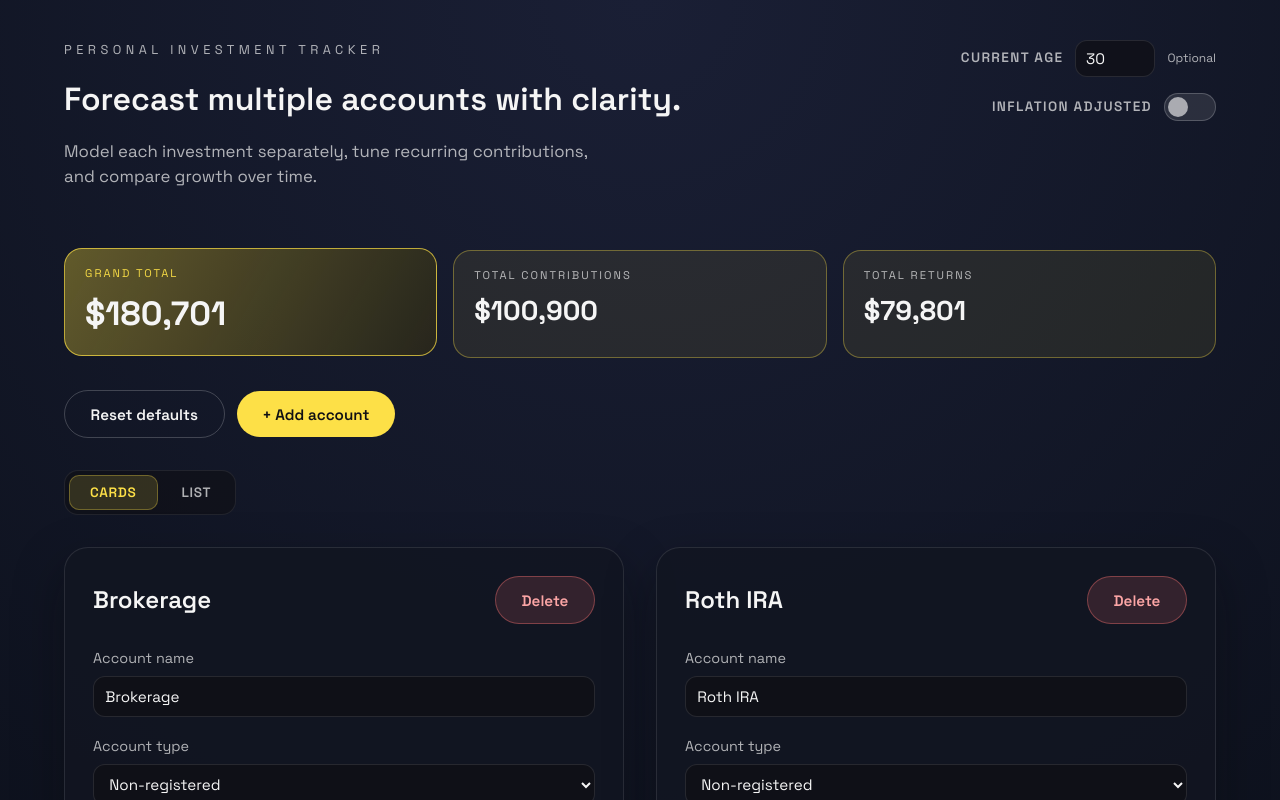
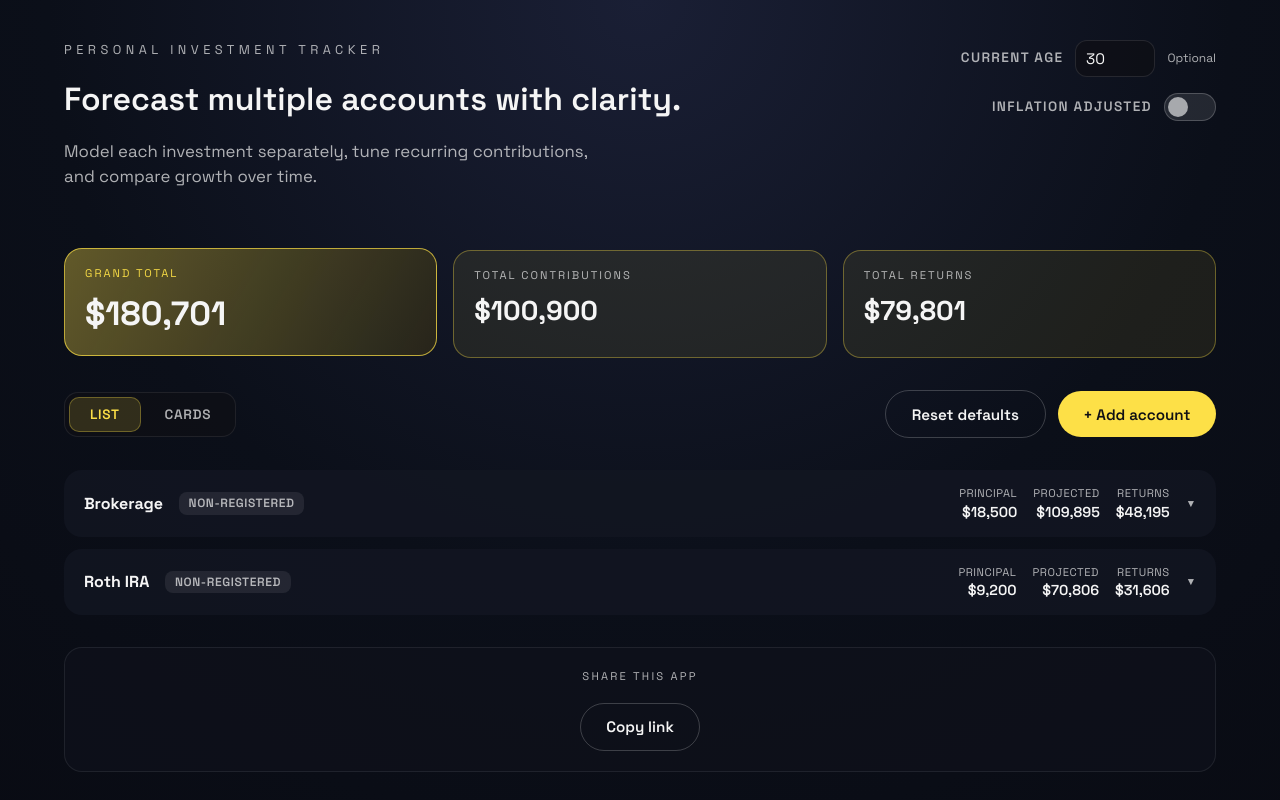
Before and after one commit to jessica-iacovozzi/investment-tracker, a React (Vite) app: page / in a window 1280 px wide. Shown: the top 800 px of the page. Built offline with nearby package versions, Linux system fonts and the light colour scheme.

Commit message:
feat: reorder view toggle to show list first and move account actions to toolbar

```diff
--- a/src/App.css
+++ b/src/App.css
@@ -15,12 +15,19 @@
   gap: 2rem;
 }
 
+.app__toolbar {
+  display: flex;
+  align-items: center;
+  justify-content: space-between;
+  flex-wrap: wrap;
+  gap: 1rem;
+}
+
 .app__actions {
   display: flex;
   flex-wrap: wrap;
   gap: 0.75rem;
   align-items: center;
-  justify-content: center;
 }
 
 .app__eyebrow {
--- a/src/App.tsx
+++ b/src/App.tsx
@@ -500,24 +500,6 @@ function App() {
             targetBalance={goalState.targetBalance}
           />
         )}
-        {hasAccounts ? (
-          <div className="app__actions">
-            <button
-              className="button button--ghost"
-              type="button"
-              onClick={handleResetAccounts}
-            >
-              Reset defaults
-            </button>
-            <button
-              className="button button--primary"
-              type="button"
-              onClick={handleAddAccount}
-            >
-              + Add account
-            </button>
-          </div>
-        ) : null}
       </header>
 
       {!storageAvailable && (
@@ -549,7 +531,25 @@ function App() {
       )}
 
       {hasAccounts && (
-        <ViewToggle activeView={viewPreference} onChange={setViewPreference} />
+        <div className="app__toolbar">
+          <ViewToggle activeView={viewPreference} onChange={setViewPreference} />
+          <div className="app__actions">
+            <button
+              className="button button--ghost"
+              type="button"
+              onClick={handleResetAccounts}
+            >
+              Reset defaults
+            </button>
+            <button
+              className="button button--primary"
+              type="button"
+              onClick={handleAddAccount}
+            >
+              + Add account
+            </button>
+          </div>
+        </div>
       )}
 
       {hasAccounts ? (
--- a/src/components/ViewToggle.tsx
+++ b/src/components/ViewToggle.tsx
@@ -7,8 +7,8 @@ type ViewToggleProps = {
 }
 
 const TABS: { value: ViewPreference; label: string }[] = [
+  { value: 'list', label: 'List' },
   { value: 'cards', label: 'Cards' },
-  { value: 'list', label: 'List' },
 ]
 
 /**
--- a/src/utils/storage.ts
+++ b/src/utils/storage.ts
@@ -7,7 +7,7 @@ import type { ViewPreference } from '../types/investment'
 const GOAL_STORAGE_KEY = 'investment-tracker-goal'
 const INFLATION_STORAGE_KEY = 'investment-tracker-inflation'
 const VIEW_PREFERENCE_STORAGE_KEY = 'investmentTracker_viewPreference'
-const DEFAULT_VIEW_PREFERENCE: ViewPreference = 'cards'
+const DEFAULT_VIEW_PREFERENCE: ViewPreference = 'list'
 const VALID_VIEW_PREFERENCES: ViewPreference[] = ['cards', 'list']
 
 /**
```
Also changed, not shown: 2 other files (tests, documents, lock files or other folders).
